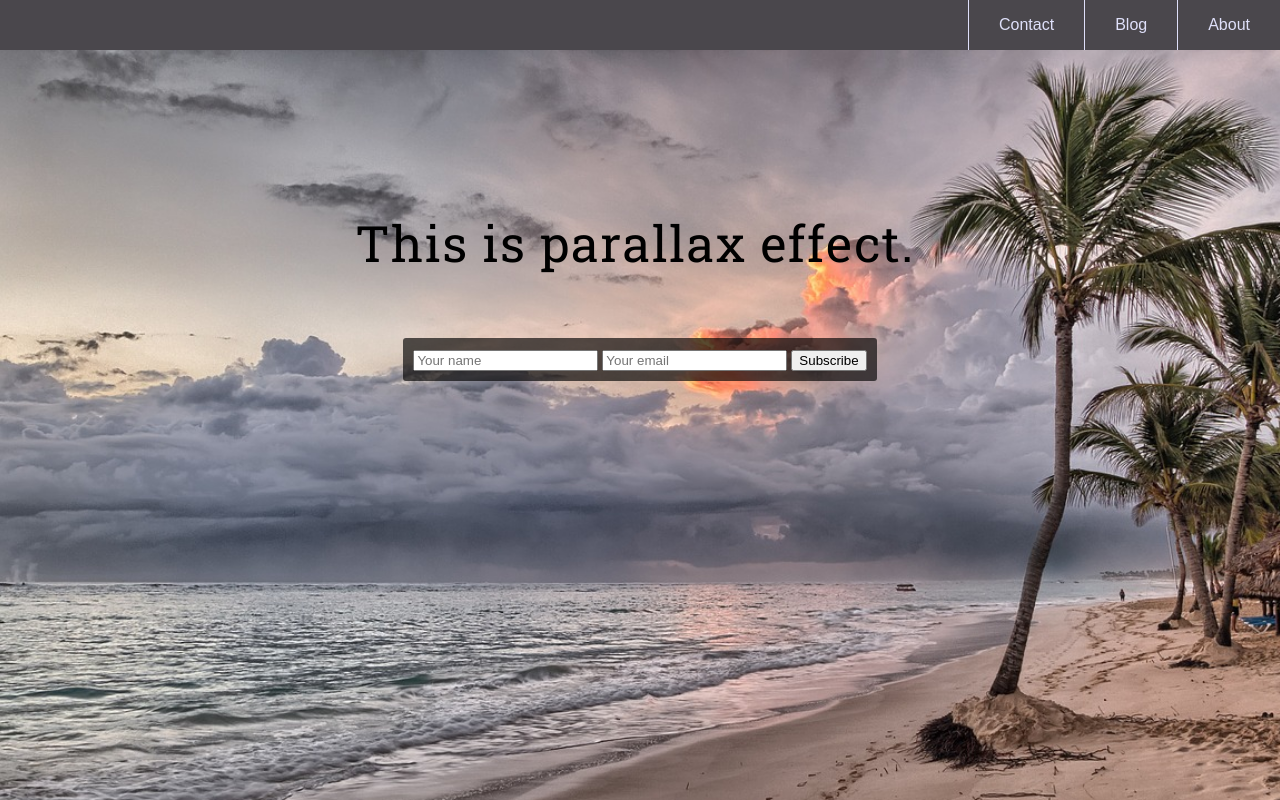
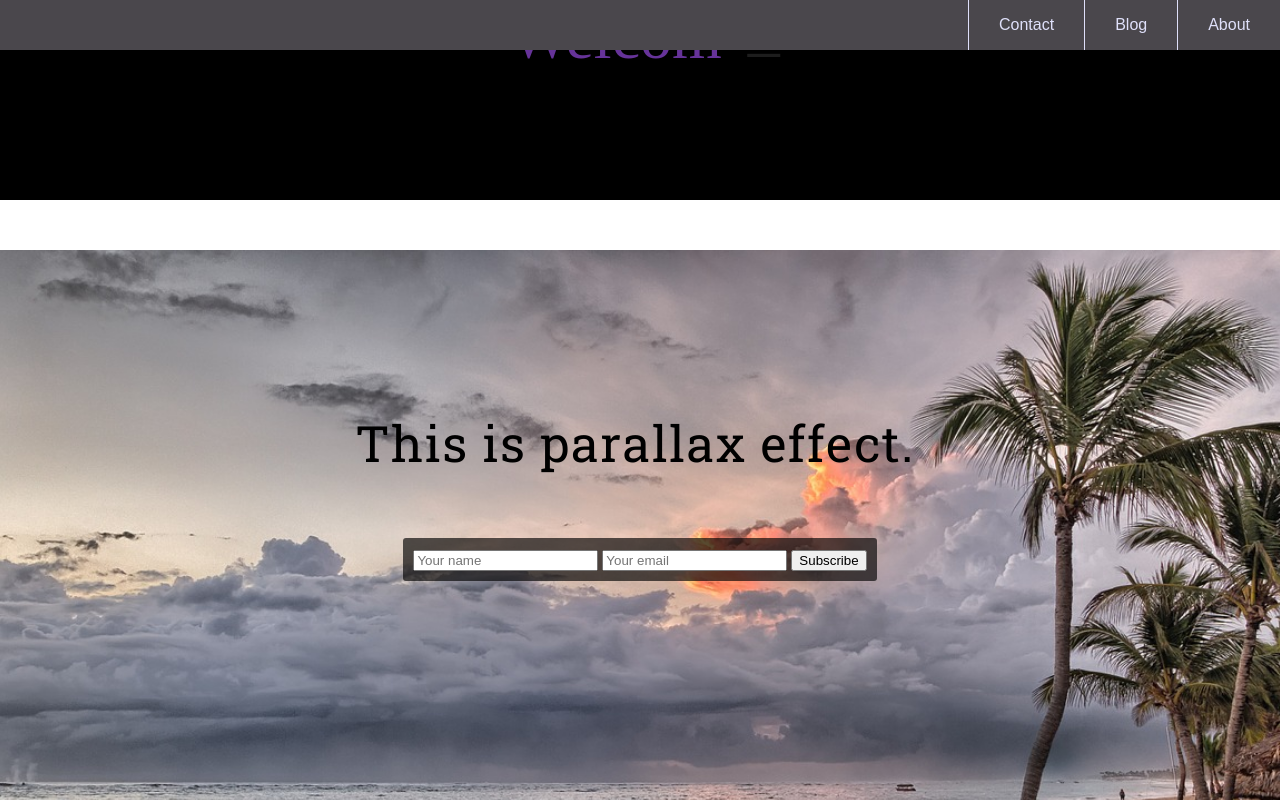
Before and after one commit to AlexMorh/My_progect, a plain HTML site: page main.html in a window 1280 px wide. Shown: the top 800 px of the page. Drawn offline with Linux system fonts and the light colour scheme; a web font is replaced by a local one.

Commit message:
Update main.css

```diff
--- a/css/main.css
+++ b/css/main.css
@@ -6,7 +6,7 @@ body {
   font-family: 'Roboto Slab', serif;
 }
 #preloader{
-  position: absolute;
+  position: relative;
   width: 100%;
   height: 100%;
   top: 0; left: 0; bottom: 0; right: 0;
@@ -25,7 +25,7 @@ body {
   height:200px;
   width:600px;
   display:block;
-  position:absolute;
+  position:relative;
   color:white;
   top:0;
   bottom:0;
@@ -41,7 +41,7 @@ body {
   left:10px;
 }
 #color{
-  position:absolute;
+  position:relative;
   background:black;
   width:100%;
   height:100%;
@@ -51,7 +51,7 @@ body {
 }
 
 canvas {
-    position: absolute;
+    position: relative;
     backface-visibility: hidden;
     -webkit-backface-visibility: hidden;
     -moz-backface-visibility: hidden;
@@ -61,7 +61,7 @@ canvas {
 
 
 #container {
-    position: absolute;
+    position: relative;
     width: 100%;
     height: 100%;
     margin: auto;
```
